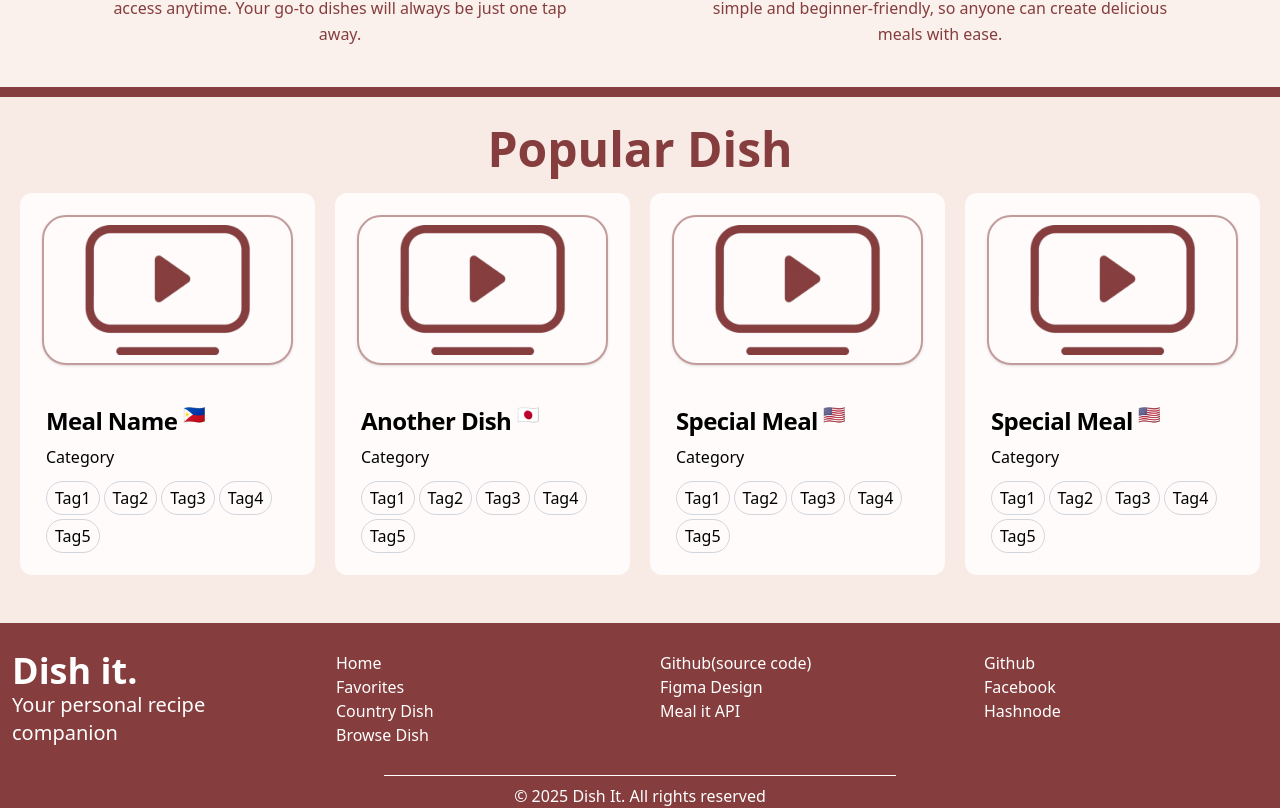
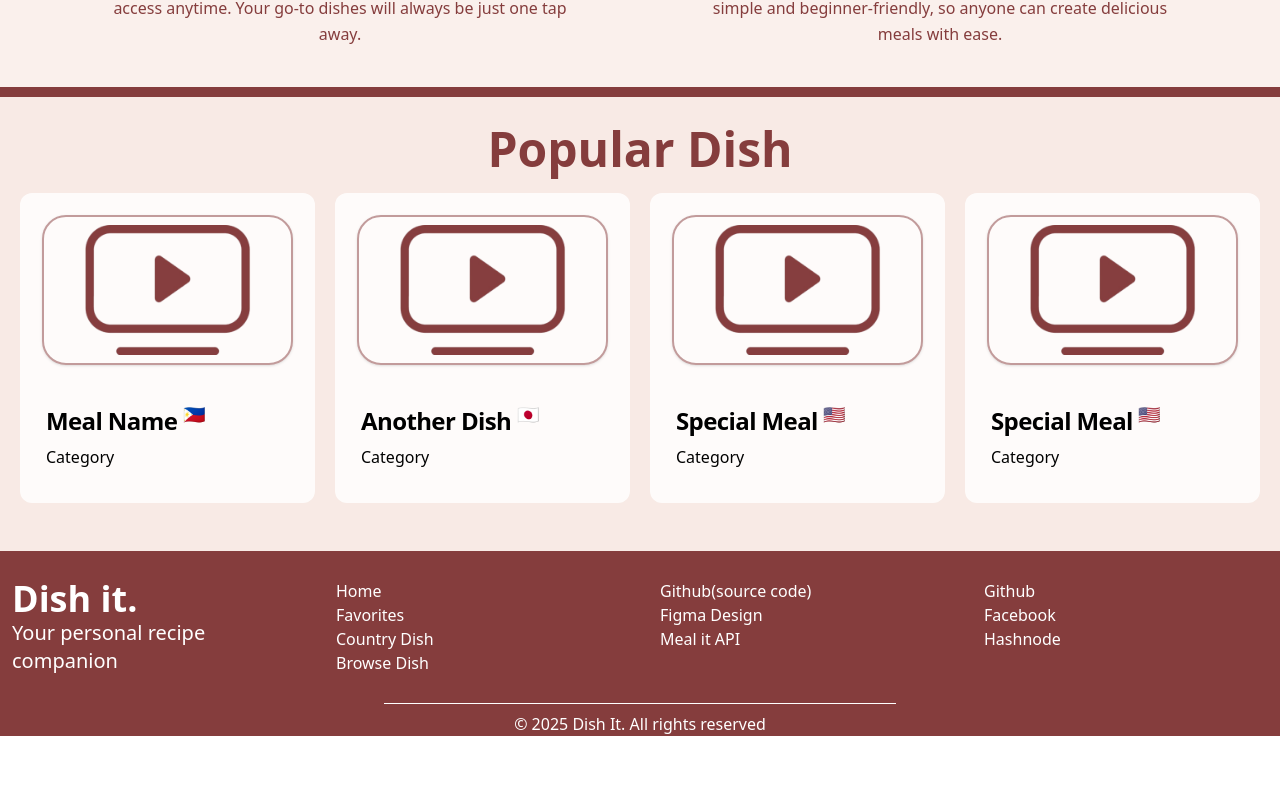
Before and after one commit to Matthew-act546/Dish-It, a React (Vite) app: page / in a window 1280 px wide. Shown: the part 1581-2389 px from the top of the page. After the commit the page ends 2317 px from the top, so only its background shows below. Built offline with nearby package versions, Linux system fonts and the light colour scheme.

Commit message:
remove the fucking tags

```diff
--- a/src/components/Favorites.jsx
+++ b/src/components/Favorites.jsx
@@ -68,19 +68,6 @@ export default function Favorites() {
                   {dish.name} <sup>{dish.flag}</sup>
                 </h5>
                 <p className="mb-3 font-normal">{dish.category}</p>
-
-                <ul className="list-none flex flex-wrap gap-1 ">
-                  {dish.tags.map((tag, index) => (
-                    <li
-                      key={index}
-                      className="tags"
-                    >
-                      {tag}
-                    </li>
-                  ))}
-                </ul>
-
-
               </div>
             </div>
           ))}
--- a/src/components/Popular.jsx
+++ b/src/components/Popular.jsx
@@ -58,17 +58,6 @@ export default function Popular() {
                     {dish.name} <sup>{dish.flag}</sup>
                   </h5>
                   <p className="mb-3 font-normal">{dish.category}</p>
-
-                  <ul className="list-none flex flex-wrap gap-1 ">
-                    {dish.tags.map((tag, index) => (
-                      <li
-                        key={index}
-                        className="tags"
-                      >
-                        {tag}
-                      </li>
-                    ))}
-                  </ul>
                 </div>
               </div>
             ))}
```
